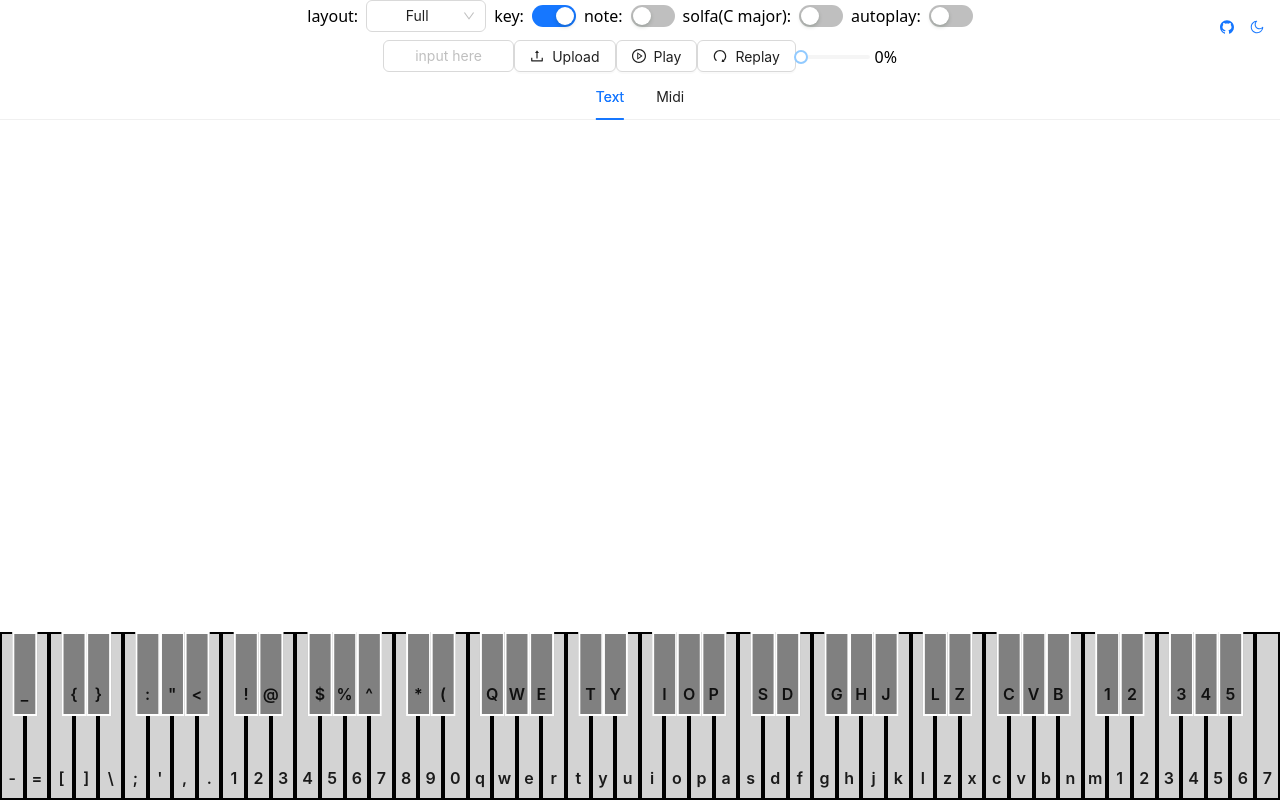
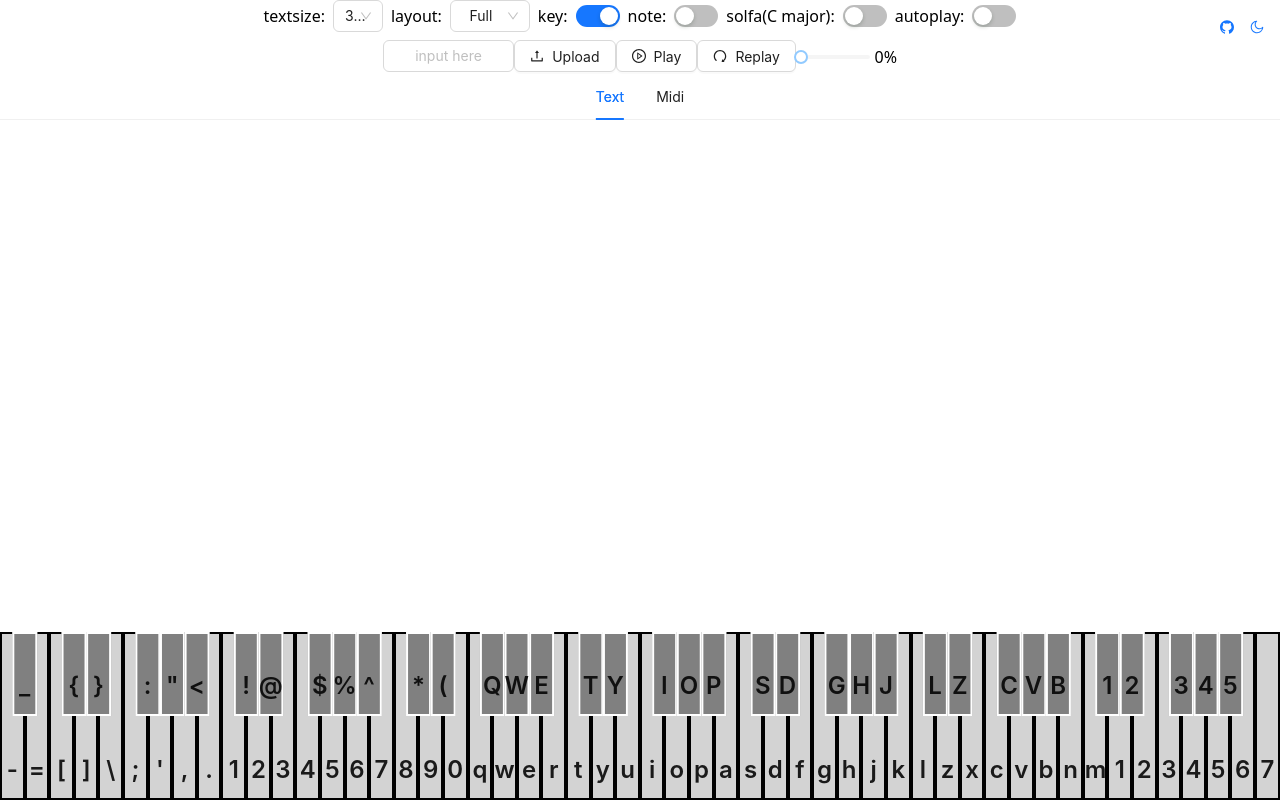
Before and after one commit to ahaoboy/free-piano, a React (Vite) app: page / in a window 1280 px wide. Built offline with nearby package versions, Linux system fonts and the light colour scheme; no server answers.

Commit message:
add full layout

```diff
--- a/src/App.tsx
+++ b/src/App.tsx
@@ -57,12 +57,12 @@ function App() {
   );
   const [inv, setInv] = useState(0);
   const [layout, setLayout] = useState<Layout>("Full");
-  const [audioStyle, setAudioStyle] = useState<AudioStyle>("Full");
+  const [audioStyle, _setAudioStyle] = useState<AudioStyle>("Full");
   const [tab, setTab] = useState<TabPanel>("Text");
   const maxTime = notes.at(-1)?.end || 0;
   const progress = now / maxTime * 100 | 0;
 
-  const textLevel = layout === "Full" ? 5 : 3;
+  const [textLevel, setTextLevel] = useState<1 | 2 | 3 | 4 | 5>(3);
 
   useEffect(() => {
     const s = new Set(notes.map((i) => i.code));
@@ -142,10 +142,23 @@ function App() {
                   </Typography.Link>
                 )}
             </Flex>
+            textsize:
+            <Select
+              value={textLevel}
+              style={{ width: 50 }}
+              onChange={(e) => {
+                setTextLevel(e);
+              }}
+              options={Array(5).fill(0).map((_, i) => ({
+                value: i + 1,
+                label: i + 1,
+              }))}
+            />
+
             layout:
             <Select
               value={layout}
-              style={{ width: 120 }}
+              style={{ width: 80 }}
               onChange={(e) => {
                 setLayout(e as Layout);
               }}
--- a/src/components/Rain.tsx
+++ b/src/components/Rain.tsx
@@ -105,9 +105,17 @@ export const Rain = (
 ) => {
   const lastNotes = useRef<NoteEvent[]>([]);
   const currentNotes = notes.filter((i) => inWindow(i, now, duration));
+
+  const lastNodesRef = useRef<NoteEvent[]>([]);
+  if (lastNodesRef.current !== notes) {
+    lastNodesRef.current = notes;
+    lastNotes.current = [];
+  }
+
   if (mute) {
     lastNotes.current = [];
   }
+
   if (autoplay && !mute) {
     for (const i of lastNotes.current) {
       if (!currentNotes.includes(i)) {
```
Also changed, not shown: src/core.ts (+0 -99 lines).
